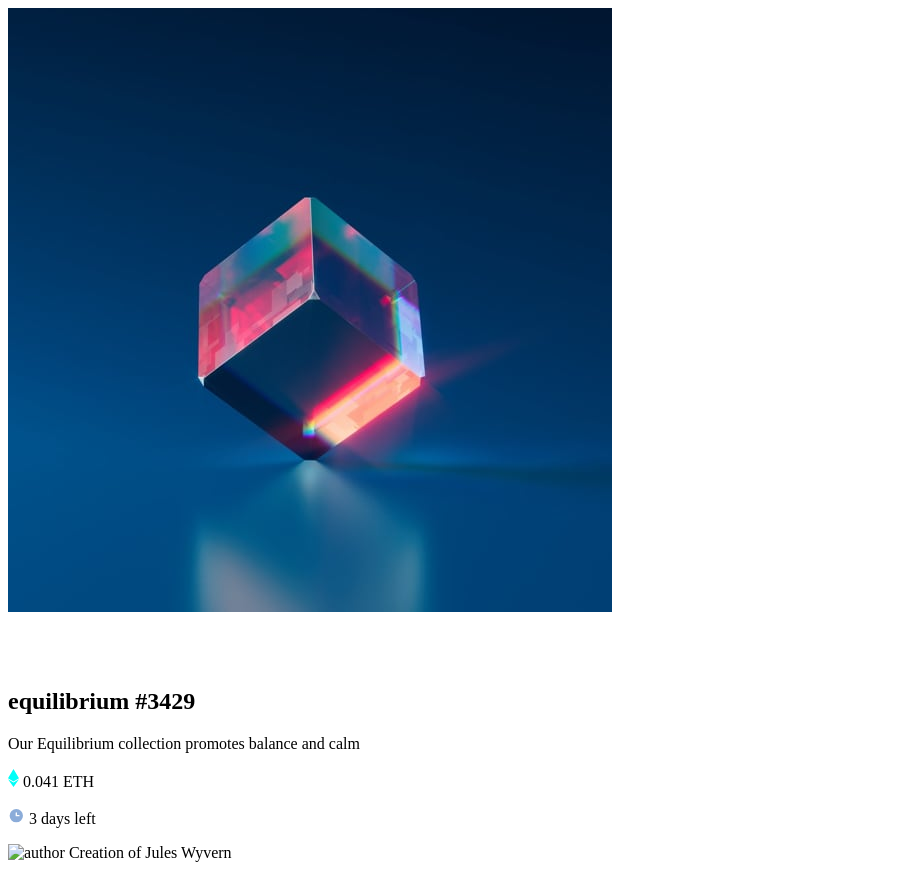
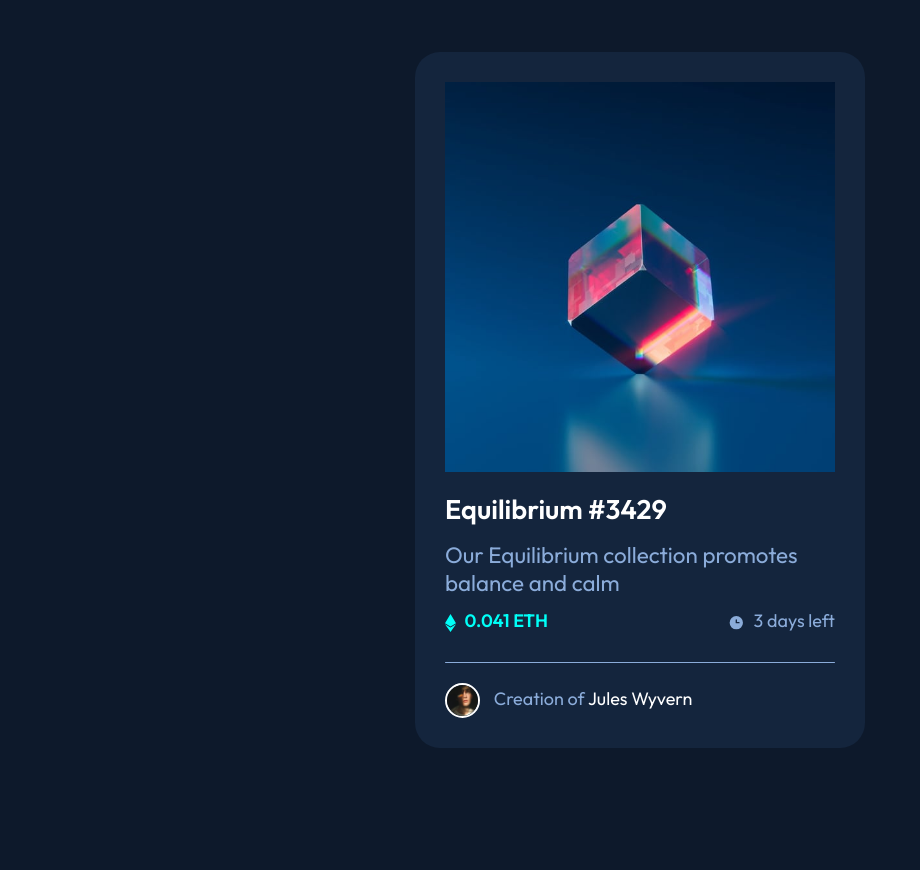
Before and after one commit to Razakhan34/NFT-Card, a plain HTML site: page index.html in a window 1280 px wide. Shown: the whole page, without its empty margins (0-920 px from the left). After the commit the page ends 800 px from the top, so only its background shows below. Drawn offline with Linux system fonts and the light colour scheme; the site is published under a folder, as on GitHub Pages, so addresses that start at the root find nothing.

Commit message:
Update index.html

```diff
--- a/index.html
+++ b/index.html
@@ -9,13 +9,13 @@
       rel="icon"
       type="image/png"
       sizes="32x32"
-      href="./images/favicon-32x32.png"
+      href="images/favicon-32x32.png"
     />
 
     <title>Frontend Mentor | NFT preview card component</title>
 
     <!-- Feel free to remove these styles or customise in your own stylesheet 👍 -->
-    <link rel="stylesheet" href="/css/style.css" />
+    <link rel="stylesheet" href="css/style.css" />
   </head>
   <body>
     <div class="container">
@@ -60,7 +60,7 @@
       </div>
       <div class="line"></div>
       <div class="author">
-        <img src="/images/image-avatar.png" alt="author" /> Creation of
+        <img src="images/image-avatar.png" alt="author" /> Creation of
         <span>Jules Wyvern</span>
       </div>
     </div>
```
